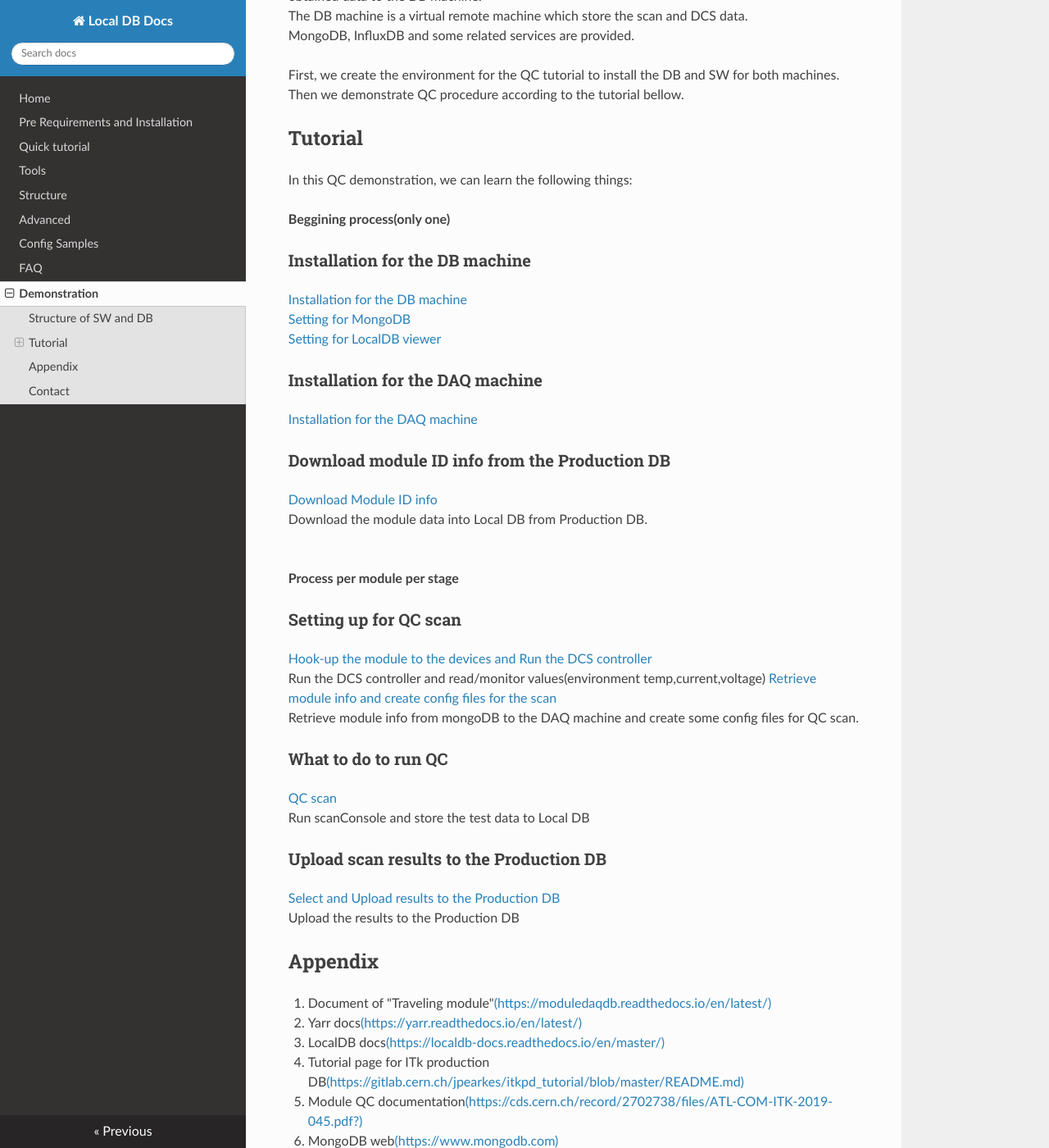
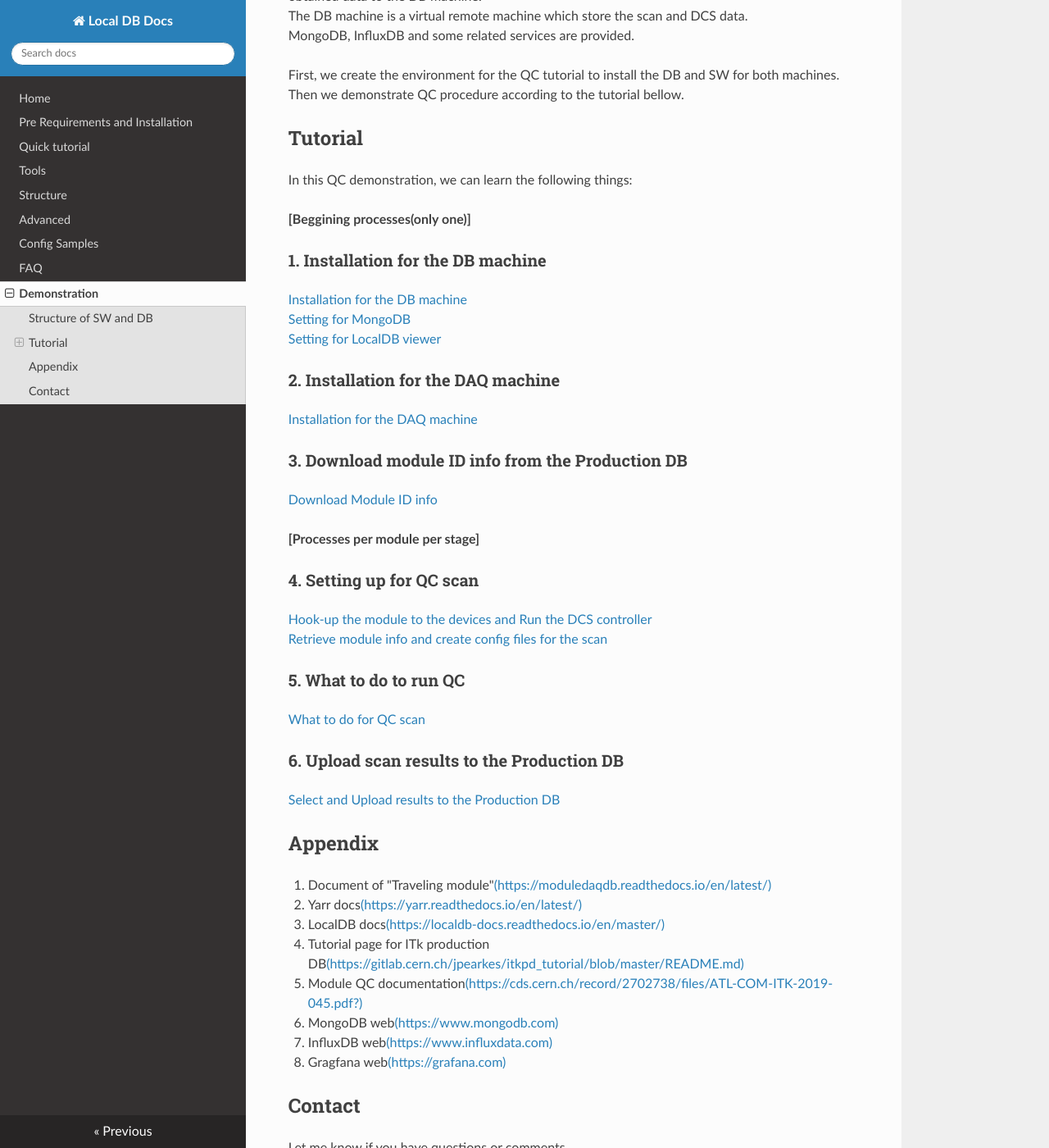
Before and after one commit to jlab-hep/localdb-docs, an MkDocs documentation site: the page built from docs/database_demonstration_flow.md, in a window 1280 px wide and 1400 px high, scrolled down 732 px. Shown: the whole window at 82% size. Built offline with MkDocs 1.6.1, drawn with Linux system fonts in a browser that asks for light colours; nearby versions of some CDN libraries; old or Windows-style settings are respelled for this version of MkDocs.

Commit message:
modified missed link

```diff
--- a/docs/database_demonstration_flow.md
+++ b/docs/database_demonstration_flow.md
@@ -18,32 +18,27 @@ First, we create the environment for the QC tutorial to install the DB and SW fo
 ## Tutorial
 In this QC demonstration, we can learn the following things:
 
-**Beggining process(only one)**
-### Installation for the DB machine
+**[Beggining processes(only one)]**
+### 1. Installation for the DB machine
 [Installation for the DB machine](database_demonstration_install_db_machine.md)<br>
 [Setting for MongoDB](database_demonstration_mongodb.md)<br>
 [Setting for LocalDB viewer](database_demonstration_viewer.md)<br>
-### Installation for the DAQ machine
+### 2. Installation for the DAQ machine
 [Installation for the DAQ machine](database_demonstration_install_daq_machine.md)<br>
-### Download module ID info from the Production DB
+### 3. Download module ID info from the Production DB
 [Download Module ID info](database_demonstration_download_itkpd.md)<br>
-Download the module data into Local DB from Production DB.<br><br>
 
 
-**Process per module per stage**
-### Setting up for QC scan
+**[Processes per module per stage]**
+### 4. Setting up for QC scan
 [Hook-up the module to the devices and Run the DCS controller](database_demonstration_run_dcs.md)<br>
-Run the DCS controller and read/monitor values(environment temp,current,voltage)
 [Retrieve module info and create config files for the scan](database_demonstration_setup_foe_scan.md)<br>
-Retrieve module info from mongoDB to the DAQ machine and create some config files for QC scan.
 
-### What to do to run QC
-[QC scan](database_demonstration_scanconsole.md)<br>
-Run scanConsole and store the test data to Local DB
+### 5. What to do to run QC
+[What to do for QC scan](database_demonstration_scanconsole.md)<br>
 
-### Upload scan results to the Production DB
+### 6. Upload scan results to the Production DB
 [Select and Upload results to the Production DB](database_demonstration_upload_itkpd.md)<br>
-Upload the results to the Production DB
 
 ## Appendix
 1. Document of "Traveling module"[(https://moduledaqdb.readthedocs.io/en/latest/)](https://moduledaqdb.readthedocs.io/en/latest/)
```
